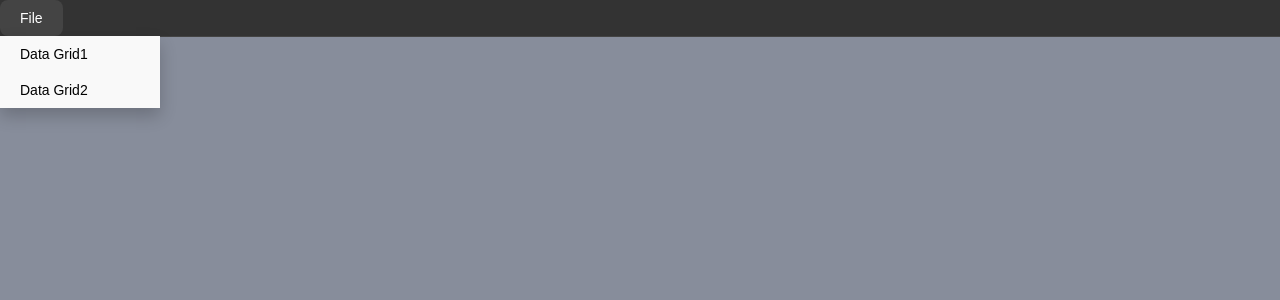
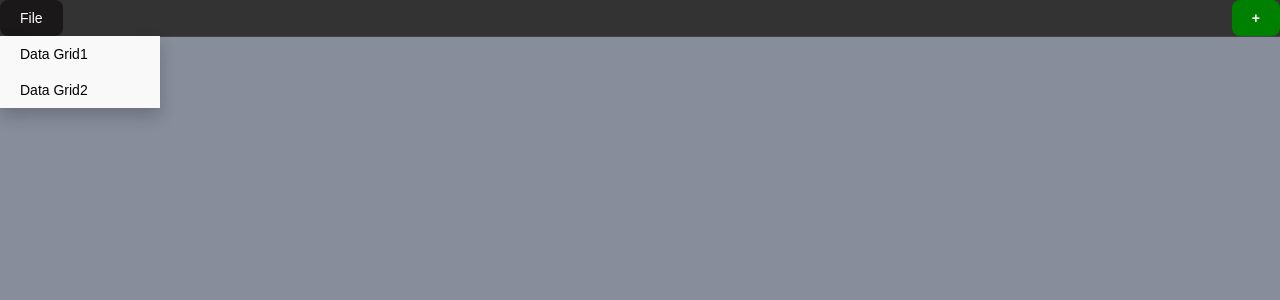
Before and after one commit to AndreiPuchko/q2web, a React (Vite) app: page / in a window 1280 px wide. Shown: the top 300 px of the page. Built offline with nearby package versions, Linux system fonts and the light colour scheme; what generate-mock-data would draw is missing.

Commit message:
add new tab button

```diff
--- a/src/components/MainMenu.css
+++ b/src/components/MainMenu.css
@@ -4,7 +4,7 @@
     background-color: #333;
     position: absolute;
     display: flex;
-    justify-content: left;
+    justify-content: space-between; /* Ensure space between menu items and the new tab button */
     top: 0;
     left: 0;
     border-bottom: 1px solid #444;
@@ -15,14 +15,9 @@
     margin: 0;
     padding: 10px 20px;
     border: none;
-    background-color: #333;
     color: white;
     cursor: pointer;
     font-size: 14px;
-}
-
-.MainMenuBar button:hover {
-    background-color: #444;
 }
 
 .dropdown {
@@ -62,7 +57,7 @@
 }
 
 .dropdown-content button:hover {
-    background-color: #f1f1f1;
+    background-color: #857b7b;
 }
 
 .dropdown:hover .dropdown-content {
@@ -70,5 +65,18 @@
 }
 
 .dropdown:hover .dropbtn {
-    background-color: #444;
+    background-color: #1a1818;
 }
+
+.menuItems {
+    display: flex;
+}
+
+.newTabButton {
+    background-color: green; /* Green background color */
+    font-size: 20px;
+}
+
+.newTabButton:hover {
+    background-color: greenyellow;
+}
--- a/src/components/MainMenu.tsx
+++ b/src/components/MainMenu.tsx
@@ -16,8 +16,13 @@ const MainMenu: React.FC<MainMenuProps> = ({ onShowDataGrid }) => {
     return acc;
   }, {} as Record<string, { key: string, label: string }[]>);
 
+  const openNewTab = () => {
+    window.open('/empty-app-page', '_blank');
+  };
+
   return (
     <nav className='MainMenuBar'>
+      <div className='menuItems'>
         {Object.keys(menuStructure).map((mainMenu) => (
           <div className='dropdown' key={mainMenu}>
             <button className='dropbtn'>{mainMenu}</button>
@@ -30,6 +35,8 @@ const MainMenu: React.FC<MainMenuProps> = ({ onShowDataGrid }) => {
             </div>
           </div>
         ))}
+      </div>
+      <button className='newTabButton' onClick={openNewTab}><b>+</b></button>
     </nav>
   );
 };
```
Lines whose indentation alone changed are shown as unchanged.
